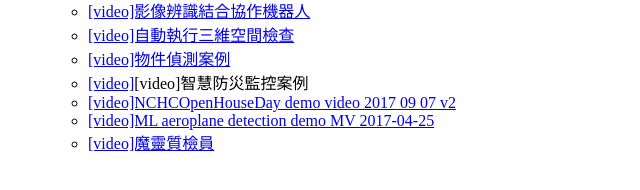
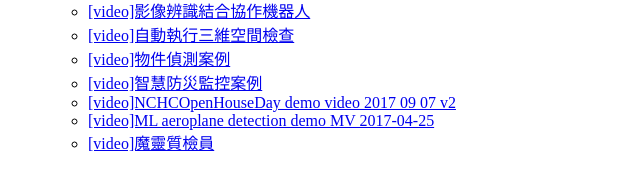
Before and after one commit to vscv/vscv.github.io, a plain HTML site: page index.html in a window 1280 px wide. Shown: the part 194-384 px from the top of the page, without its empty margins (0-640 px from the left). Drawn offline with Linux system fonts and the light colour scheme.

Commit message:
Update index.html

```diff
--- a/index.html
+++ b/index.html
@@ -17,7 +17,7 @@
 								<li><a href="https://www.youtube.com/watch?v=sTLTBUdeIAg" target="_blank">[video]自動執行三維空間檢查</a></li>
 
 								<li><a href="https://www.youtube.com/watch?v=uqq-LOXIbPU" target="_blank">[video]物件偵測案例</a></li>
-								<li><a href="https://www.youtube.com/watch?v=a4AZDO4Ok6I" target="_blank">[video]</a>[video]智慧防災監控案例</a></li>
+								<li><a href="https://www.youtube.com/watch?v=a4AZDO4Ok6I" target="_blank">[video]智慧防災監控案例</a></li>
 
 
 								<li><a href="https://www.youtube.com/watch?v=A6ypSQgaSok" target="_blank">[video]NCHCOpenHouseDay demo video 2017 09 07 v2</a></li>
```
